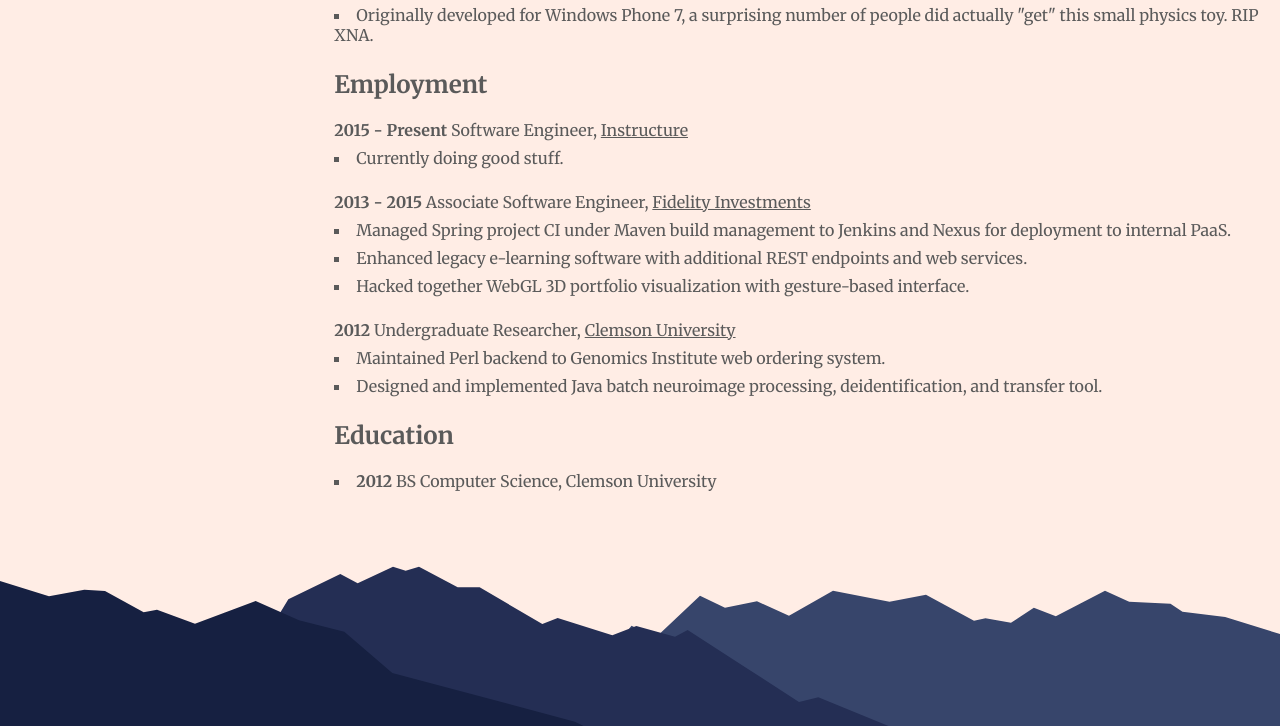
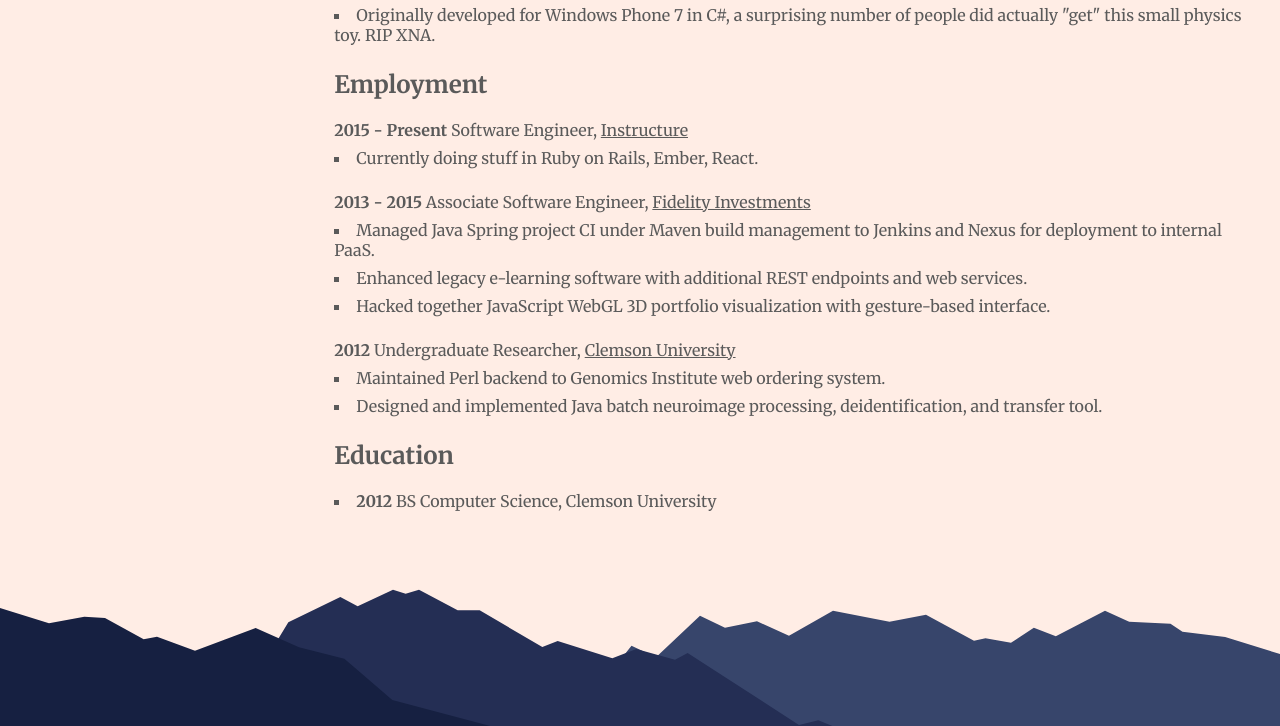
Before and after one commit to christianprescott/christianprescott.github.io, a plain HTML site: page index.html in a window 1280 px wide. Shown: the part 95-821 px from the top of the page. Drawn offline with Linux system fonts and the light colour scheme.

Commit message:
Add some language details

```diff
--- a/index.html
+++ b/index.html
@@ -30,7 +30,7 @@
 				<li>
 					<a href="https://www.microsoft.com/en-us/store/apps/endless-robot-street/9nblggh0d9pz">Endless Robot Street</a>
 					<ul class="details">
-						<li>Originally developed for Windows Phone 7, a surprising number of people did actually "get" this small physics toy. RIP XNA.</li>
+						<li>Originally developed for Windows Phone 7 in C#, a surprising number of people did actually "get" this small physics toy. RIP XNA.</li>
 					</ul>
 				</li>
 			</ol>
@@ -40,15 +40,15 @@
 				<li>
 					<span class="period">2015 - Present</span> <span class="title">Software Engineer,</span> <span class="employer"><a href="http://www.instructure.com/">Instructure</a></span>
 					<ul class="details">
-						<li>Currently doing good stuff.</li>
+						<li>Currently doing stuff in Ruby on Rails, Ember, React.</li>
 					</ul>
 				</li>
 				<li>
 					<span class="period">2013 - 2015</span> <span class="title">Associate Software Engineer,</span> <span class="employer"><a href="https://www.fidelity.com/">Fidelity Investments</a></span>
 					<ul class="details">
-						<li>Managed Spring project CI under Maven build management to Jenkins and Nexus for deployment to internal PaaS.</li>
+						<li>Managed Java Spring project CI under Maven build management to Jenkins and Nexus for deployment to internal PaaS.</li>
 						<li>Enhanced legacy e-learning software with additional REST endpoints and web services.</li>
-						<li>Hacked together WebGL 3D portfolio visualization with gesture-based interface.</li>
+						<li>Hacked together JavaScript WebGL 3D portfolio visualization with gesture-based interface.</li>
 					</ul>
 				</li>
 				<li>
```
